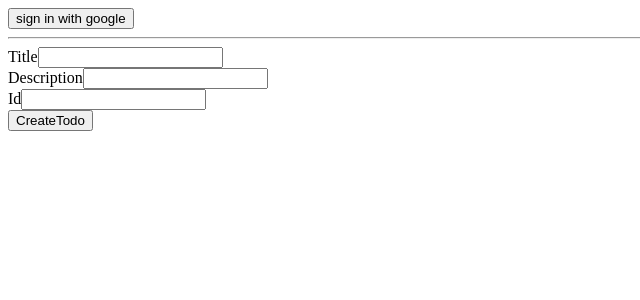
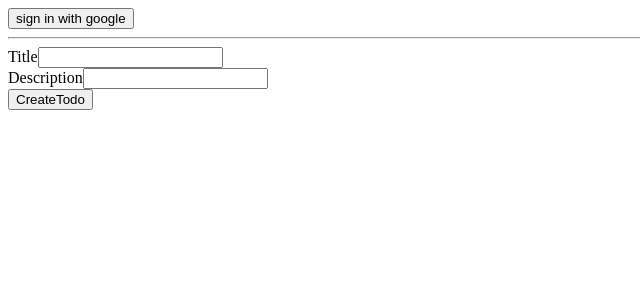
Before and after one commit to Amitkys/next-crud, a Next.js app: page /todos/create in a window 1280 px wide. Shown: the top 300 px of the page, without its empty margins (0-640 px from the left). Built offline with nearby package versions, Linux system fonts and the light colour scheme; no server answers.

Commit message:
removed unnessary comment in app.jsx

```diff
--- a/app/lib/actions.ts
+++ b/app/lib/actions.ts
@@ -19,7 +19,6 @@ interface Session {
 export async function createTodo(formData: FormData) {
     const title = formData.get('title')as string;
     const description = formData.get('description') as string;
-    // const userId = formData.get('userId') as string;
 
     const session = await getServerSession(authOptions);
     if(!session || !session.user){
@@ -37,7 +36,7 @@ export async function createTodo(formData: FormData) {
 }
 
 // Function to fetch all todos for the logged-in user
-export async function fetchAllTodos() {
+export async function fetchAllTodo() {
     const session = await getServerSession(authOptions);
     if(!session || !session.user){
         throw new Error('you must be logged in to view todos');
--- a/app/todos/create/page.tsx
+++ b/app/todos/create/page.tsx
@@ -8,8 +8,6 @@ export default function () {
             <input type="text" name="title" /> <br />
             <label htmlFor="description">Description</label>
             <input type="text" name="description" /> <br />
-            <label htmlFor="userId">Id</label>
-            <input type="text" name="userId" /><br />
             <button type="submit">CreateTodo</button>
         </form>
         </div>
```
